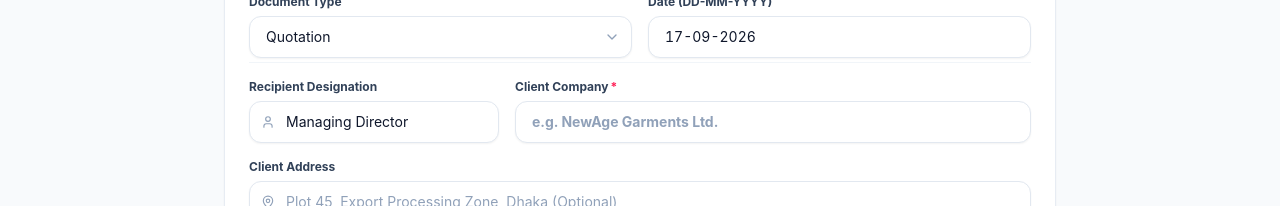
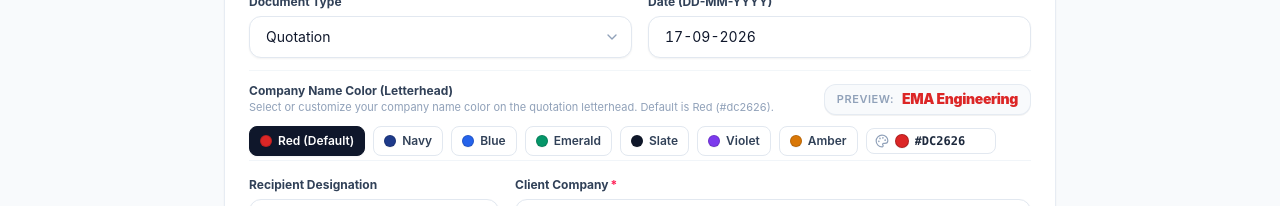
Before and after one commit to Farhana52/EMA-Engineering, a Next.js app: page /quotations/new in a window 1280 px wide. Shown: the part 267-473 px from the top of the page. Built offline with nearby package versions, Linux system fonts and the light colour scheme; no server answers; the database is empty.

Commit message:
feat(branding): add customizable company name color with presets, picker and live preview

```diff
--- a/src/app/api/quotations/[id]/route.ts
+++ b/src/app/api/quotations/[id]/route.ts
@@ -80,6 +80,7 @@ export async function PUT(
       terms: Array.isArray(body.terms) ? body.terms : [],
       showTerms: body.showTerms !== false,
       companyAddress: body.companyAddress || '',
+      companyNameColor: body.companyNameColor || '#dc2626',
       status: body.status || 'Draft',
       updatedAt: new Date().toISOString()
     };
--- a/src/app/api/quotations/route.ts
+++ b/src/app/api/quotations/route.ts
@@ -91,6 +91,7 @@ export async function POST(req: Request) {
       terms: Array.isArray(body.terms) ? body.terms : [],
       showTerms: body.showTerms !== false,
       companyAddress: body.companyAddress || '',
+      companyNameColor: body.companyNameColor || '#dc2626',
       status: body.status || 'Draft',
       createdAt: new Date().toISOString()
     };
--- a/src/app/api/settings/route.ts
+++ b/src/app/api/settings/route.ts
@@ -13,6 +13,7 @@ const DEFAULT_SETTINGS: CompanySettings = {
   showEmail: false,
   showWebsite: false,
   showAddress: true,
+  companyNameColor: '#dc2626',
   defaultTerms: [
     '01) Our offer will remain valid for a period of 15 days from the date of this offer.',
     '02) 100% cash/PO/Cheque as an advance before delivery.',
@@ -36,6 +37,7 @@ export async function GET() {
       showEmail: settings.showEmail !== undefined ? settings.showEmail : true,
       showWebsite: settings.showWebsite !== undefined ? settings.showWebsite : true,
       showAddress: settings.showAddress !== undefined ? settings.showAddress : true,
+      companyNameColor: settings.companyNameColor || DEFAULT_SETTINGS.companyNameColor,
     };
     return NextResponse.json(resolved);
   } catch (error: unknown) {
@@ -59,6 +61,7 @@ export async function POST(req: Request) {
       showEmail: typeof body.showEmail === 'boolean' ? body.showEmail : true,
       showWebsite: typeof body.showWebsite === 'boolean' ? body.showWebsite : true,
       showAddress: typeof body.showAddress === 'boolean' ? body.showAddress : true,
+      companyNameColor: body.companyNameColor || DEFAULT_SETTINGS.companyNameColor,
       defaultTerms: Array.isArray(body.defaultTerms) ? body.defaultTerms : DEFAULT_SETTINGS.defaultTerms,
       updatedAt: new Date().toISOString()
     };
--- a/src/app/quotations/[id]/page.tsx
+++ b/src/app/quotations/[id]/page.tsx
@@ -34,6 +34,7 @@ type TplProps = {
   companyPhone: string;
   companyEmail: string;
   companyWebsite: string;
+  companyNameColor?: string;
 };
 
 function fmt(n: number) {
@@ -136,12 +137,13 @@ function Terms({ q }: { q: Quotation }) {
 }
 
 // ── Template 1: Classic (Default) ─────────────────────────────────────────────
-function TplClassic({ quotation: q, companyName, companyTagline, companyAddress, companyPhone, companyEmail, companyWebsite }: TplProps) {
+function TplClassic({ quotation: q, companyName, companyTagline, companyAddress, companyPhone, companyEmail, companyWebsite, companyNameColor }: TplProps) {
+  const brandColor = q.companyNameColor || companyNameColor || '#dc2626';
   return (
     <div className="px-8 pt-7 pb-8 sm:px-12 sm:pt-10 sm:pb-10 print:p-0 print:w-full text-[11px] text-black w-full box-border">
       <div className="flex justify-between items-start gap-4 mb-6">
         <div className="flex-1 min-w-0">
-          <h1 className="text-[26px] font-black text-[#dc2626] tracking-tight leading-none mb-1">{companyName}</h1>
+          <h1 className="text-[26px] font-black tracking-tight leading-none mb-1" style={{ color: brandColor }}>{companyName}</h1>
           <p className="text-[11px] font-medium italic text-neutral-600">{companyTagline}</p>
         </div>
         <ContactRight a={companyAddress} p={companyPhone} e={companyEmail} w={companyWebsite} />
@@ -175,11 +177,12 @@ function TplClassic({ quotation: q, companyName, companyTagline, companyAddress,
 }
 
 // ── Template 2: Formal ────────────────────────────────────────────────────────
-function TplFormal({ quotation: q, companyName, companyTagline, companyAddress, companyPhone, companyEmail, companyWebsite }: TplProps) {
+function TplFormal({ quotation: q, companyName, companyTagline, companyAddress, companyPhone, companyEmail, companyWebsite, companyNameColor }: TplProps) {
+  const brandColor = q.companyNameColor || companyNameColor || '#dc2626';
   return (
     <div className="px-8 pt-7 pb-8 sm:px-12 sm:pt-10 sm:pb-10 print:p-0 print:w-full text-[11px] text-black w-full box-border">
       <div className="text-center mb-4 pb-3 border-b border-black">
-        <h1 className="text-[26px] font-black text-[#dc2626] tracking-tight leading-none mb-1">{companyName}</h1>
+        <h1 className="text-[26px] font-black tracking-tight leading-none mb-1" style={{ color: brandColor }}>{companyName}</h1>
         <p className="text-xs font-medium text-neutral-600 mt-0.5">{companyTagline}</p>
         {companyAddress && (
           <p className="text-[11px] font-bold text-neutral-900 mt-1.5">{companyAddress}</p>
@@ -325,8 +328,9 @@ export default function QuotationViewPage({ params }: { params: Promise<{ id: st
   const companyPhone   = settings?.showPhone   !== false ? (settings?.phone   || '') : '';
   const companyEmail   = settings?.showEmail   !== false ? (settings?.email   || '') : '';
   const companyWebsite = settings?.showWebsite !== false ? (settings?.website || '') : '';
+  const companyNameColor = quotation.companyNameColor || settings?.companyNameColor || '#dc2626';
 
-  const tplProps: TplProps = { quotation, companyName, companyTagline, companyAddress, companyPhone, companyEmail, companyWebsite };
+  const tplProps: TplProps = { quotation, companyName, companyTagline, companyAddress, companyPhone, companyEmail, companyWebsite, companyNameColor };
   const activeTpl = TEMPLATES.find(t => t.id === template)!;
 
   return (
--- a/src/app/quotations/new/page.tsx
+++ b/src/app/quotations/new/page.tsx
@@ -5,7 +5,7 @@ import { useRouter } from 'next/navigation';
 import {
   FileText, Plus, Trash2, Save, ArrowLeft, Package,
   Sparkles, ChevronDown, User, MapPin, MessageSquare, Layers,
-  Eye, EyeOff
+  Eye, EyeOff, Palette
 } from 'lucide-react';
 import Link from 'next/link';
 import { Product, QuotationItem } from '@/types/invoice';
@@ -29,6 +29,16 @@ const INPUT =
   'w-full bg-white border border-slate-200 hover:border-slate-300 focus:border-blue-500 focus:ring-4 focus:ring-blue-500/10 rounded-xl px-4 py-2.5 text-sm text-slate-900 placeholder:text-slate-400 shadow-xs transition-all outline-none';
 
 const LABEL = 'block text-xs font-bold text-slate-700 mb-1.5';
+
+const COLOR_PRESETS = [
+  { label: 'Red (Default)', color: '#dc2626' },
+  { label: 'Navy', color: '#1e3a8a' },
+  { label: 'Blue', color: '#2563eb' },
+  { label: 'Emerald', color: '#059669' },
+  { label: 'Slate', color: '#0f172a' },
+  { label: 'Violet', color: '#7c3aed' },
+  { label: 'Amber', color: '#d97706' },
+];
 
 /* ── section card ────────────────────────────────────────────── */
 function Card({
@@ -128,6 +138,8 @@ export default function NewQuotationPage() {
   ]);
   const [showTerms, setShowTerms] = useState(true);
   const [companyAddress, setCompanyAddress] = useState('');
+  const [companyName, setCompanyName] = useState('EMA Engineering');
+  const [companyNameColor, setCompanyNameColor] = useState('#dc2626');
   const [products, setProducts] = useState<Product[]>([]);
   const [saving, setSaving] = useState(false);
   /* which item particulars preview is expanded */
@@ -139,6 +151,8 @@ export default function NewQuotationPage() {
         const [sr, pr] = await Promise.all([fetch('/api/settings'), fetch('/api/products')]);
         if (sr.ok) {
           const s = await sr.json();
+          if (s.name) setCompanyName(s.name);
+          if (s.companyNameColor) setCompanyNameColor(s.companyNameColor);
           if (s.defaultTerms?.length) setTerms(s.defaultTerms);
           if (s.address) setCompanyAddress(s.address);
         }
@@ -228,6 +242,7 @@ export default function NewQuotationPage() {
           subject, salutation, openingText,
           items: sanitizedItems,
           totalQty, totalAmount, inWords, terms, showTerms, companyAddress,
+          companyNameColor,
           status: 'Draft',
         }),
       });
@@ -313,6 +328,78 @@ export default function NewQuotationPage() {
                 className={`${INPUT} tabular-nums`}
               />
             </Field>
+          </div>
+
+          {/* ── Company Header Branding Color ── */}
+          <div className="mt-3 pt-3 border-t border-slate-100/90">
+            <div className="flex flex-col sm:flex-row sm:items-center justify-between gap-2.5 mb-2.5">
+              <div>
+                <label className="block text-xs font-bold text-slate-700">
+                  Company Name Color (Letterhead)
+                </label>
+                <p className="text-[11px] text-slate-400">
+                  Select or customize your company name color on the quotation letterhead. Default is Red (#dc2626).
+                </p>
+              </div>
+              <div className="inline-flex items-center gap-2 bg-slate-50 border border-slate-200/80 rounded-xl px-3 py-1.5 self-start sm:self-auto shadow-2xs">
+                <span className="text-[11px] font-semibold text-slate-400 uppercase tracking-wider">Preview:</span>
+                <span className="text-sm font-black tracking-tight leading-none" style={{ color: companyNameColor }}>
+                  {companyName || 'EMA Engineering'}
+                </span>
+              </div>
+            </div>
+
+            <div className="flex flex-wrap items-center gap-2">
+              {COLOR_PRESETS.map((p) => {
+                const isSelected = companyNameColor.toLowerCase() === p.color.toLowerCase();
+                return (
+                  <button
+                    key={p.color}
+                    type="button"
+                    onClick={() => setCompanyNameColor(p.color)}
+                    className={`inline-flex items-center gap-1.5 px-2.5 py-1.5 rounded-lg border text-xs font-semibold transition-all ${
+                      isSelected
+                        ? 'border-slate-900 bg-slate-900 text-white shadow-xs'
+                        : 'border-slate-200 bg-white hover:border-slate-300 text-slate-700'
+                    }`}
+                  >
+                    <span
+                      className="w-3 h-3 rounded-full border border-black/15 shadow-2xs flex-shrink-0"
+                      style={{ backgroundColor: p.color }}
+                    />
+                    <span>{p.label}</span>
+                  </button>
+                );
+              })}
+
+              {/* Custom Color Input */}
+              <div className="inline-flex items-center gap-1.5 bg-white border border-slate-200 hover:border-slate-300 rounded-lg px-2 py-1 transition-all">
+                <label
+                  title="Pick custom color"
+                  className="inline-flex items-center gap-1.5 cursor-pointer text-xs font-semibold text-slate-600"
+                >
+                  <Palette className="w-3.5 h-3.5 text-slate-400" />
+                  <span
+                    className="w-3.5 h-3.5 rounded-full border border-black/20 shadow-2xs flex-shrink-0"
+                    style={{ backgroundColor: companyNameColor }}
+                  />
+                  <input
+                    type="color"
+                    value={companyNameColor.startsWith('#') && companyNameColor.length === 7 ? companyNameColor : '#dc2626'}
+                    onChange={(e) => setCompanyNameColor(e.target.value)}
+                    className="sr-only"
+                  />
+                </label>
+                <input
+                  type="text"
+                  value={companyNameColor}
+                  onChange={(e) => setCompanyNameColor(e.target.value)}
+                  placeholder="#dc2626"
+                  maxLength={7}
+                  className="w-18 text-xs font-mono font-semibold text-slate-800 focus:outline-none uppercase"
+                />
+              </div>
+            </div>
           </div>
 
           <div className="mt-1 h-px bg-slate-100" />
@@ -435,7 +522,7 @@ export default function NewQuotationPage() {
                       <button
                         type="button"
                         onClick={() => handleRemoveItem(idx)}
-                        className="p-1.5 rounded-lg text-slate-400 hover:text-rose-600 hover:bg-rose-50 transition-colors flex-shrink-0"
+                        className="p-1.5 rounded-lg text-slate-400 hover:text-rose-700 hover:bg-rose-100/60 transition-colors flex-shrink-0"
                         title="Remove item"
                       >
                         <Trash2 className="w-4 h-4" />
@@ -537,7 +624,7 @@ export default function NewQuotationPage() {
                                       const full = titlePart ? `${titlePart}\n${added}` : added;
                                       handleItemChange(idx, 'particulars', full);
                                     }}
-                                    className="text-[10px] font-medium text-slate-600 hover:text-blue-700 bg-slate-100 hover:bg-blue-50 px-2 py-0.5 rounded transition-colors"
+                                    className="text-[10px] font-medium text-slate-700 hover:text-blue-800 bg-slate-100 hover:bg-blue-100/70 px-2 py-0.5 rounded transition-colors"
                                   >
                                     + Capacity:
                                   </button>
@@ -548,7 +635,7 @@ export default function NewQuotationPage() {
                                       const full = titlePart ? `${titlePart}\n${added}` : added;
                                       handleItemChange(idx, 'particulars', full);
                                     }}
-                                    className="text-[10px] font-medium text-slate-600 hover:text-blue-700 bg-slate-100 hover:bg-blue-50 px-2 py-0.5 rounded transition-colors"
+                                    className="text-[10px] font-medium text-slate-700 hover:text-blue-800 bg-slate-100 hover:bg-blue-100/70 px-2 py-0.5 rounded transition-colors"
                                   >
                                     + Spear parts:
                                   </button>
@@ -559,7 +646,7 @@ export default function NewQuotationPage() {
                                       const full = titlePart ? `${titlePart}\n${added}` : added;
                                       handleItemChange(idx, 'particulars', full);
                                     }}
-                                    className="text-[10px] font-medium text-slate-600 hover:text-blue-700 bg-slate-100 hover:bg-blue-50 px-2 py-0.5 rounded transition-colors"
+                                    className="text-[10px] font-medium text-slate-700 hover:text-blue-800 bg-slate-100 hover:bg-blue-100/70 px-2 py-0.5 rounded transition-colors"
                                   >
                                     + Bullet •
                                   </button>
--- a/src/app/settings/page.tsx
+++ b/src/app/settings/page.tsx
@@ -1,9 +1,19 @@
 'use client';
 
 import { useState, useEffect } from 'react';
-import { Building2, Save, Plus, Trash2, CheckCircle2, AlertCircle, FileText, Phone, MapPin } from 'lucide-react';
+import { Building2, Save, Plus, Trash2, CheckCircle2, AlertCircle, FileText, Phone, MapPin, Palette } from 'lucide-react';
 import { CompanySettings } from '@/types/invoice';
 import { useToast } from '@/components/Toast';
+
+const COLOR_PRESETS = [
+  { label: 'Red (Default)', color: '#dc2626' },
+  { label: 'Navy', color: '#1e3a8a' },
+  { label: 'Blue', color: '#2563eb' },
+  { label: 'Emerald', color: '#059669' },
+  { label: 'Slate', color: '#0f172a' },
+  { label: 'Violet', color: '#7c3aed' },
+  { label: 'Amber', color: '#d97706' },
+];
 
 export default function SettingsPage() {
   const { showToast } = useToast();
@@ -14,6 +24,7 @@ export default function SettingsPage() {
     phone: '+880 1700-000000',
     showPhone: true,
     showAddress: true,
+    companyNameColor: '#dc2626',
     defaultTerms: [
       '01) Our offer will remain valid for a period of 15 days from the date of this offer.',
       '02) 100% cash/PO/Cheque as an advance before delivery.',
@@ -162,6 +173,76 @@ export default function SettingsPage() {
                 className="w-full bg-white border border-slate-200 hover:border-slate-300 focus:border-blue-600 focus:ring-4 focus:ring-blue-500/10 rounded-xl px-4 py-2.5 text-sm text-slate-900 font-medium placeholder:text-slate-400 shadow-xs transition-all outline-none"
               />
               <p className="text-[11px] text-slate-400 mt-1">Sub-heading right under the company name.</p>
+            </div>
+
+            <div className="md:col-span-2 pt-3 border-t border-slate-100">
+              <div className="flex flex-col sm:flex-row sm:items-center justify-between gap-2.5 mb-2.5">
+                <div>
+                  <label className="block text-xs font-semibold text-slate-700 tracking-tight">
+                    Default Company Name Color (Letterhead)
+                  </label>
+                  <p className="text-[11px] text-slate-400">
+                    Default color applied to your company letterhead header on quotations.
+                  </p>
+                </div>
+                <div className="inline-flex items-center gap-2 bg-slate-50 border border-slate-200/80 rounded-xl px-3 py-1.5 self-start sm:self-auto shadow-2xs">
+                  <span className="text-[11px] font-semibold text-slate-400 uppercase tracking-wider">Preview:</span>
+                  <span className="text-sm font-black tracking-tight leading-none" style={{ color: settings.companyNameColor || '#dc2626' }}>
+                    {settings.name || 'EMA Engineering'}
+                  </span>
+                </div>
+              </div>
+
+              <div className="flex flex-wrap items-center gap-2">
+                {COLOR_PRESETS.map((p) => {
+                  const isSelected = (settings.companyNameColor || '#dc2626').toLowerCase() === p.color.toLowerCase();
+                  return (
+                    <button
+                      key={p.color}
+                      type="button"
+                      onClick={() => setSettings({ ...settings, companyNameColor: p.color })}
+                      className={`inline-flex items-center gap-1.5 px-2.5 py-1.5 rounded-lg border text-xs font-semibold transition-all ${
+                        isSelected
+                          ? 'border-slate-900 bg-slate-900 text-white shadow-xs'
+                          : 'border-slate-200 bg-white hover:border-slate-300 text-slate-700'
+                      }`}
+                    >
+                      <span
+                        className="w-3 h-3 rounded-full border border-black/15 shadow-2xs flex-shrink-0"
+                        style={{ backgroundColor: p.color }}
+                      />
+                      <span>{p.label}</span>
+                    </button>
+                  );
+                })}
+
+                <div className="inline-flex items-center gap-1.5 bg-white border border-slate-200 hover:border-slate-300 rounded-lg px-2 py-1 transition-all">
+                  <label
+                    title="Pick custom color"
+                    className="inline-flex items-center gap-1.5 cursor-pointer text-xs font-semibold text-slate-600"
+                  >
+                    <Palette className="w-3.5 h-3.5 text-slate-400" />
+                    <span
+                      className="w-3.5 h-3.5 rounded-full border border-black/20 shadow-2xs flex-shrink-0"
+                      style={{ backgroundColor: settings.companyNameColor || '#dc2626' }}
+                    />
+                    <input
+                      type="color"
+                      value={(settings.companyNameColor?.startsWith('#') && settings.companyNameColor.length === 7) ? settings.companyNameColor : '#dc2626'}
+                      onChange={(e) => setSettings({ ...settings, companyNameColor: e.target.value })}
+                      className="sr-only"
+                    />
+                  </label>
+                  <input
+                    type="text"
+                    value={settings.companyNameColor || '#dc2626'}
+                    onChange={(e) => setSettings({ ...settings, companyNameColor: e.target.value })}
+                    placeholder="#dc2626"
+                    maxLength={7}
+                    className="w-18 text-xs font-mono font-semibold text-slate-800 focus:outline-none uppercase"
+                  />
+                </div>
+              </div>
             </div>
           </div>
         </div>
--- a/src/types/invoice.ts
+++ b/src/types/invoice.ts
@@ -10,6 +10,7 @@ export interface CompanySettings {
   showEmail?: boolean;
   showWebsite?: boolean;
   showAddress?: boolean;
+  companyNameColor?: string;
   defaultTerms: string[];
   updatedAt?: string;
 }
@@ -53,6 +54,7 @@ export interface Quotation {
   terms: string[];
   showTerms?: boolean;
   companyAddress?: string;
+  companyNameColor?: string;
   status: 'Draft' | 'Sent' | 'Accepted' | 'Declined';
   createdAt?: string;
   updatedAt?: string;
```
